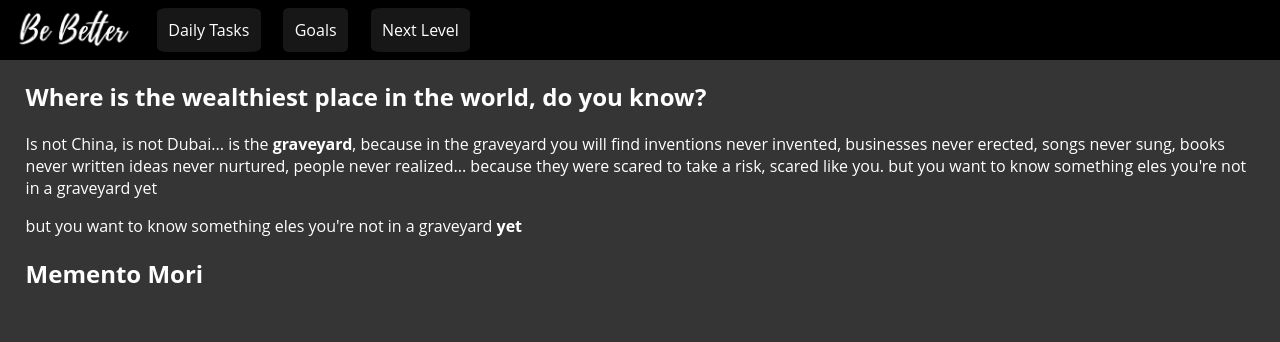
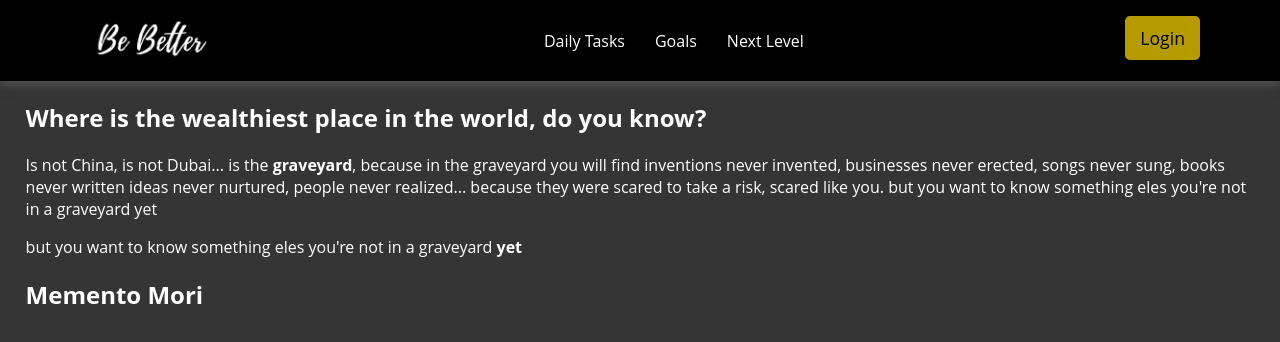
Before and after one commit to MatheusVieira9/be-better, a plain HTML site: page index.html in a window 1280 px wide. Drawn offline with Linux system fonts and the light colour scheme.

Commit message:
Lapidação_00 código
Lapidando o código, colocando o HTML e CSS em um padrão mais profissional.

```diff
--- a/index.html
+++ b/index.html
@@ -9,18 +9,22 @@
 </head>
 <body>
     <header>
-        <div id="home_icon">
-            <a href=""><img src="images/Better.png" style="max-width: 120px;" alt="" ></a>
+        <nav class="nav-bar">
+            <div class="logo">
+                <a href="../index.html"><img src="images/Better.png" style="max-width: 120px;" alt="" ></a>
             </div>
-        <div id="navigation">
+            <div class="navigation">
                 <a href="pages/daily_page.html" class="buttons_navigation">Daily Tasks</a>
                 <a href="pages/goals_page.html" class="buttons_navigation">Goals</a>
                 <a href="pages/nextLevel_page.html" class="buttons_navigation">Next Level</a>
             </div>
+            <div class="login-button">
+                <button>Login</button>
+            </div>
+        </nav>
     </header>
     <main>
-        <div>
-            <div>
+        <div class="div-main">
             <div>
                 <h2>Where is the wealthiest place in the world, do you know?</h2>
             </div>
@@ -34,6 +38,10 @@
             <div>
                 <h2>Memento Mori</h2>
             </div>
+            <div>
+                <div>
+
+                </div>
             </div>
         </div>
     </main>
--- a/style.css
+++ b/style.css
@@ -13,15 +13,20 @@ body{
 
 header{
     background-color: black;
-    height: 60px;
-    display: flex;
+    box-shadow: 0px 3px 10px rgb(88, 88, 88);
 }
 
 main{
     padding: 0 2%;
 }
 
-#home_icon{
+.nav-bar{
+    display: flex;
+    justify-content: space-between;
+    padding: 1rem 5rem;
+}
+
+.logo{
     display: flex;
     align-items: center;
     max-width: 120px;
@@ -29,27 +34,31 @@ main{
     padding: 0% 1%;
 }
 
-#navigation{
-    width: 100%;
+.navigation{
     display: flex;
     align-items: center;
 }
 
 .buttons_navigation{
-    padding: 1%;
-    margin: 1%;
-    background-color: rgba(255, 255, 255, 0.089);
-    border-radius: 10%;
+    margin: 0px 15px;
+}
+
+.login-button button{
+    border: none;
+    background-color: rgba(219, 186, 0, 0.829);
+    color: black;
+    padding: 10px 15px;
+    border-radius: 5px;
+    font-weight: 500;
+    font-size: 1.1rem;
 }
 
 .buttons_navigation:hover{
-    background-color: white;
-    color: black;
+    color: grey;
 }
 
 #create_task_button{
     background-color: #265D80;
     margin: 2%;
     border-radius: 5%;
-
 }
```
Also changed, not shown: pages/daily_page.html (+10 -5 lines), pages/goals_page.html (+11 -6 lines), pages/nextLevel_page.html (+10 -5 lines). Lines whose indentation alone changed are shown as unchanged.
